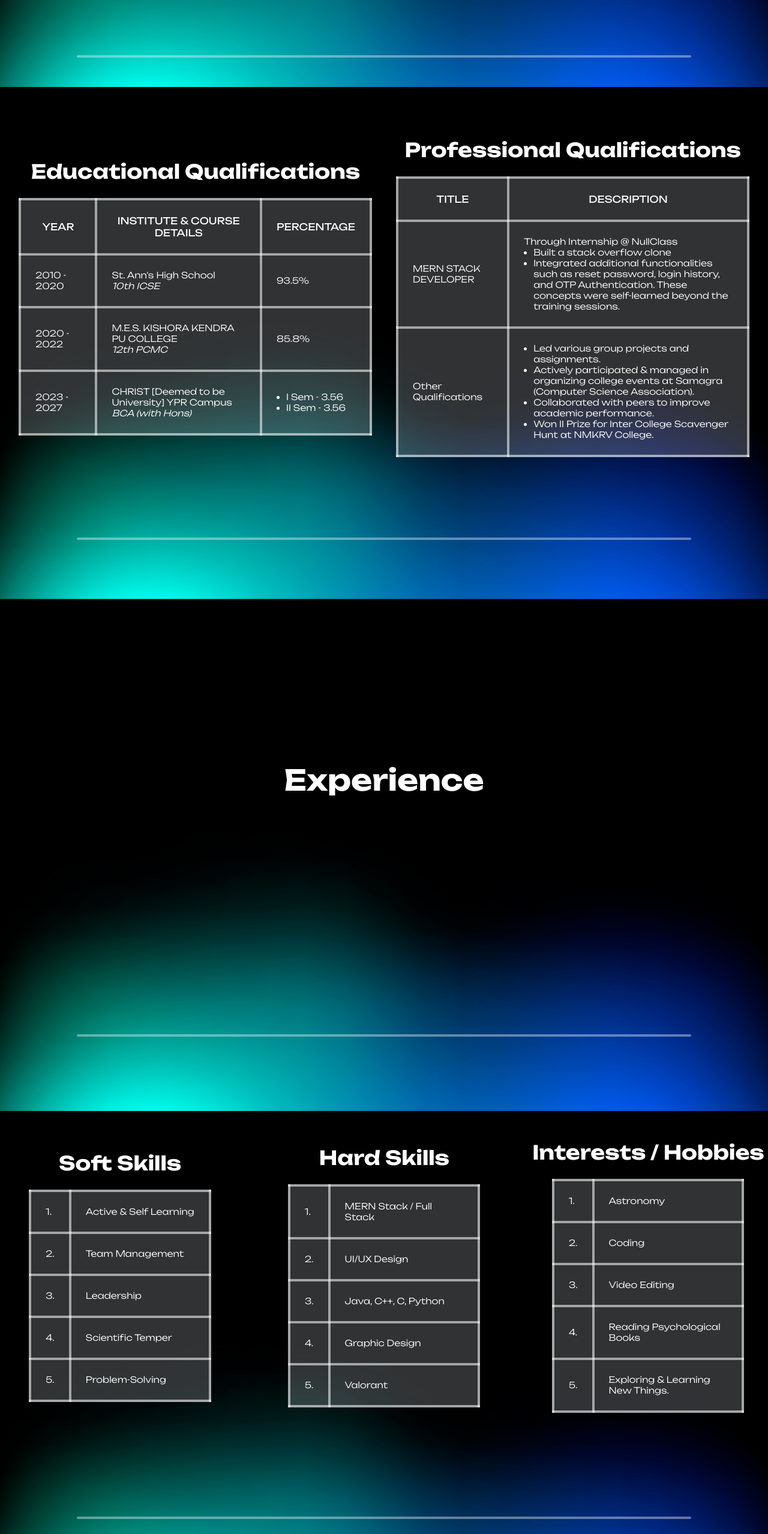
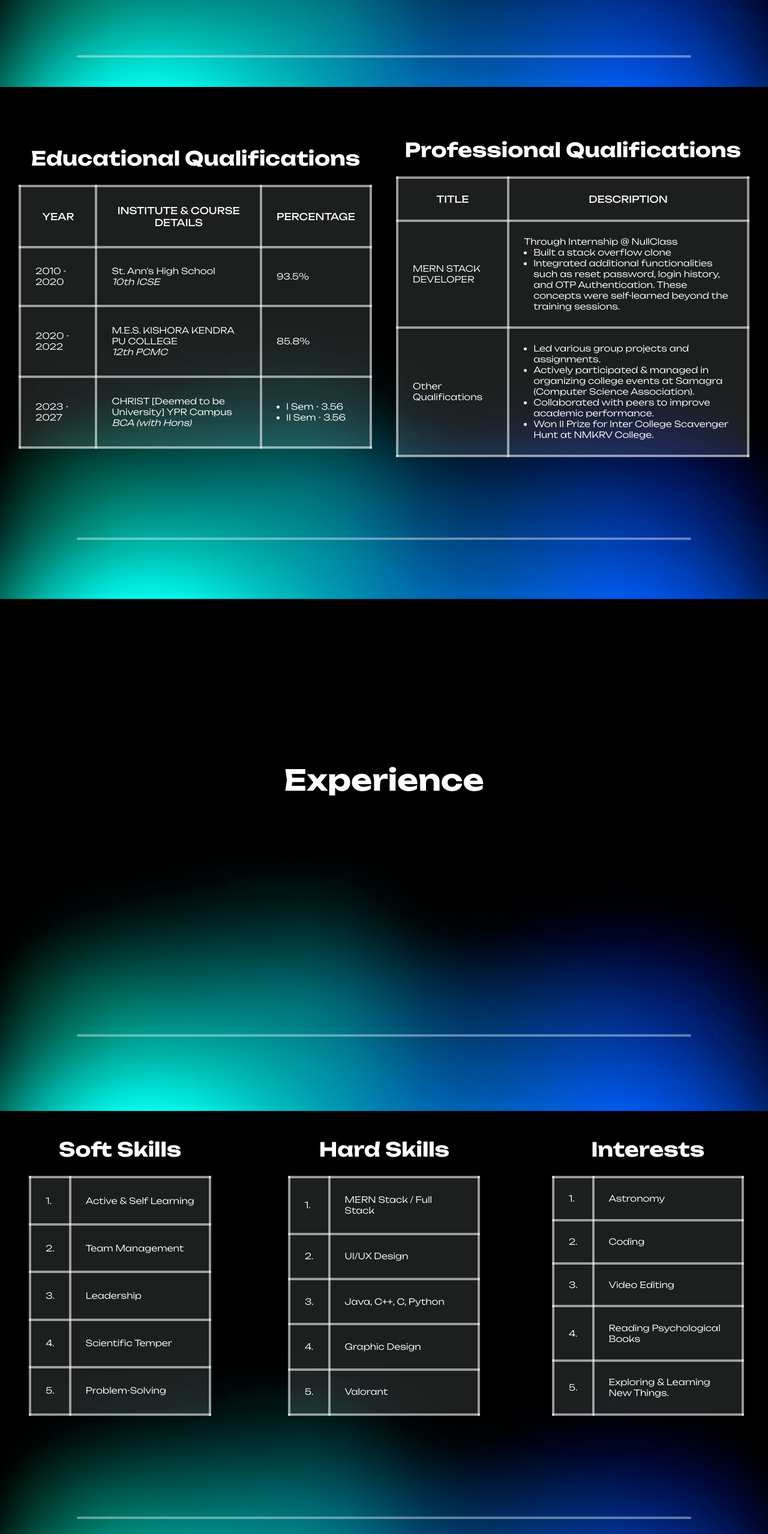
Before and after one commit to 6ft-alien/portfolio, a plain HTML site: page index.html in a window 1280 px wide. Shown: the part 708-3265 px from the top of the page at 60% size. Drawn offline with Linux system fonts and the light colour scheme.

Commit message:
touch up

```diff
--- a/index.html
+++ b/index.html
@@ -150,7 +150,7 @@
             </table>
         </div>
         <div id="Interests">
-            <h1>Interests / Hobbies</h1>
+            <h1>Interests</h1>
             <table id="hobbytable">
                 <tr>
                     <td>1.</td>
--- a/styles.css
+++ b/styles.css
@@ -95,6 +95,7 @@ hr{
 }
 #Skills table{
     max-width: 40vh;
+    height: 50vh;
 }
 #Educational, #Professional, #Softskills, #Hardskills, #Interests{
     display: flex;
@@ -113,13 +114,12 @@ hr{
     font-size: 4vh;
 }
 table {
-    display: flex;
-    align-items: center;
-    justify-content: center;
     text-align: center;
-    background-color: rgba(240, 248, 255, 0.199);
     transition: 1s cubic-bezier(0.075, 0.82, 0.165, 1);
     border-collapse: collapse;
+}
+#educationaltable, #professionaltable{
+    height: 55vh;
 }
 table:hover{
     box-shadow: 0 0 15vh rgba(240, 248, 255, 0.281);
@@ -127,6 +127,7 @@ table:hover{
 td,th,tr {
     font-weight: 400;
     padding: 3vh 3vh;
+    background-color: rgba(240, 248, 255, 0.062);
     border: 0.5vh solid rgba(255, 255, 255, 0.562);
     transition: 1s cubic-bezier(0.075, 0.82, 0.165, 1);
 }
@@ -142,7 +143,7 @@ td li {
     margin-left: -3vh;
 }
 th:hover,td:hover {
-    background-color: rgba(240, 248, 255, 0.171);
+    background-color: rgba(240, 248, 255, 0.295);
 }
 #cont {
     display: flex;
@@ -168,7 +169,14 @@ input{
     background-color: rgba(240, 248, 255, 0.199);
     border: 0.3vh solid rgba(255, 255, 255, 0.562);
     border-collapse: collapse;
+    outline: none;
     transition: 1s cubic-bezier(0.075, 0.82, 0.165, 1);
+}
+input[type="number"]::-webkit-inner-spin-button,
+input[type="number"]::-webkit-outer-spin-button {
+  -webkit-appearance: none;
+  appearance: none;
+  margin: 0;
 }
 input:hover{
     background-color: rgba(240, 248, 255, 0.39);
```
